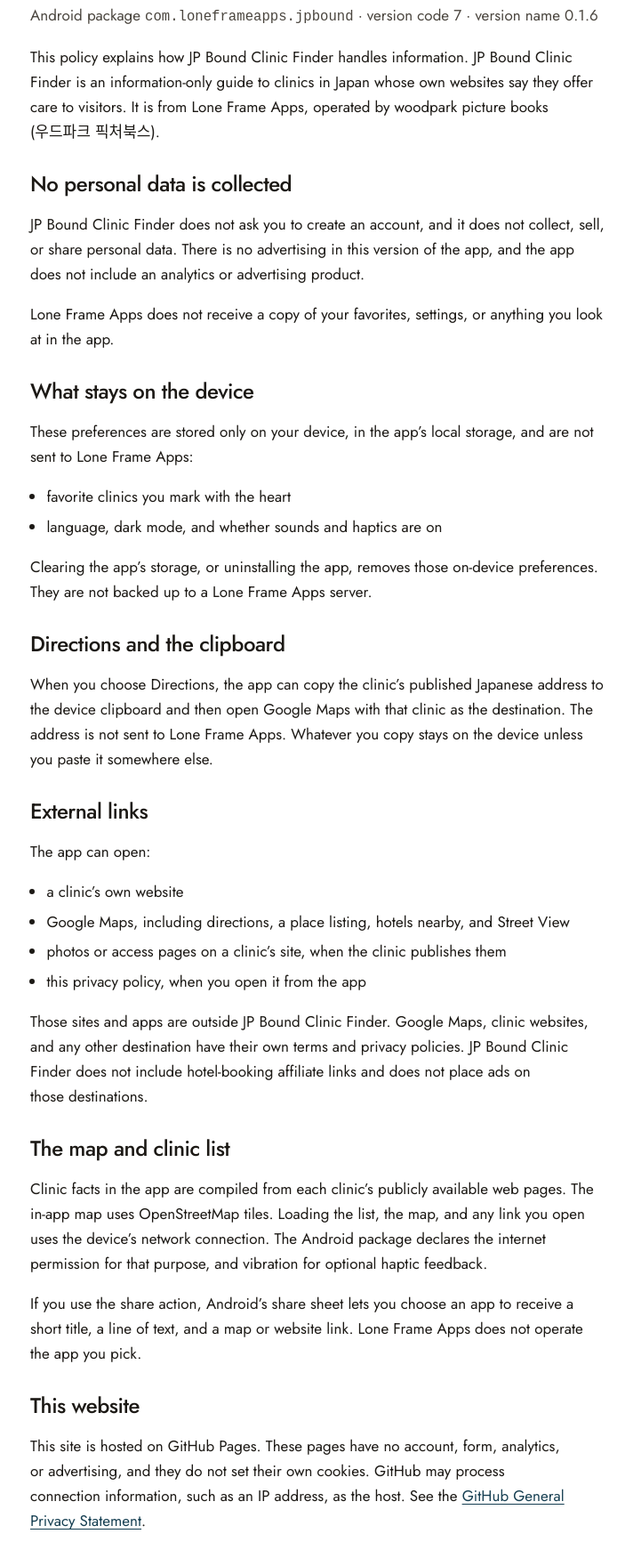
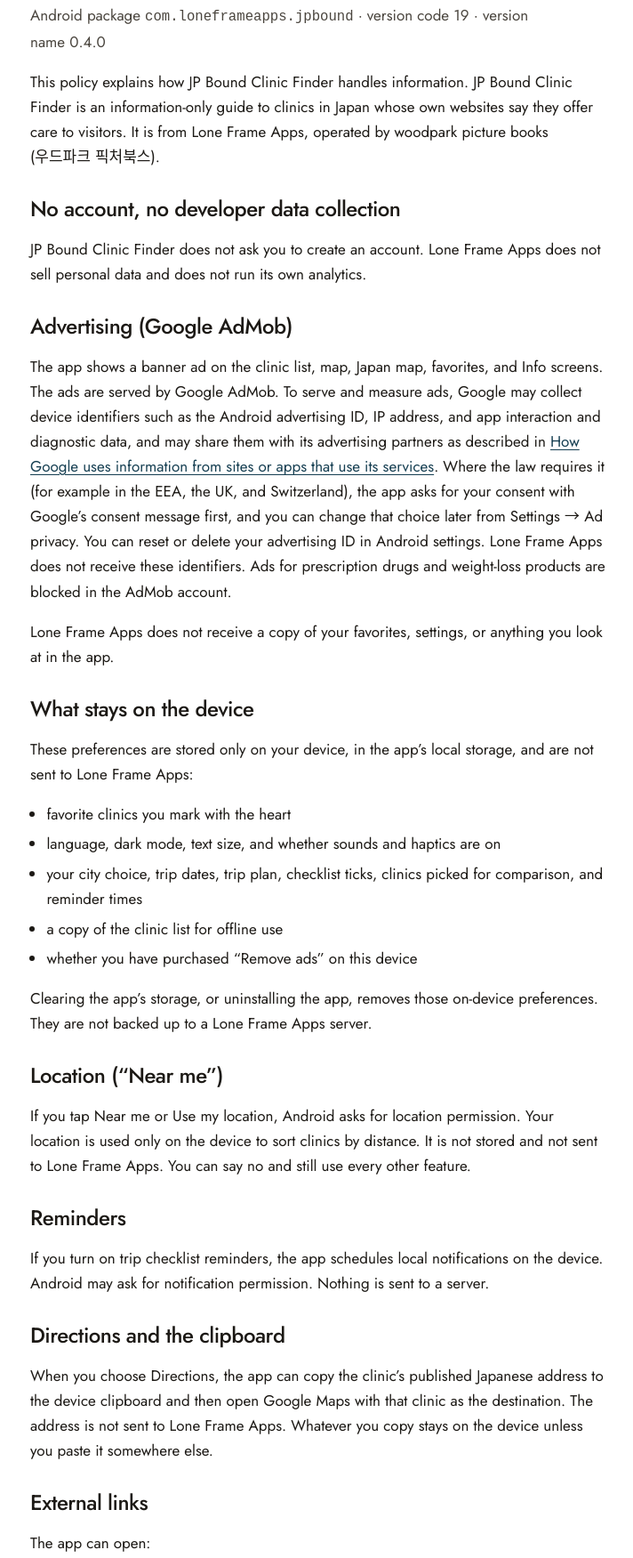
Before and after one commit to loneframeapps/loneframeapps.github.io, a plain HTML site: page jpbound-privacy.html in a window 1280 px wide. Shown: the part 263-2014 px from the top of the page at 89% size, without its empty margins (46-758 px from the left). Drawn offline with Linux system fonts and the light colour scheme.

Commit message:
Update JP Bound Clinic Finder privacy policy for ads and Remove Ads (v0.4.0)

```diff
--- a/jpbound-privacy.html
+++ b/jpbound-privacy.html
@@ -34,21 +34,33 @@
     <article class="prose-inner">
       <p class="kicker">JP Bound Clinic Finder</p>
       <h1>Privacy policy</h1>
-      <p class="meta">Effective date: November 15, 2026</p>
-      <p class="meta">Android package <code>com.loneframeapps.jpbound</code> · version code 7 · version name 0.1.6</p>
+      <p class="meta">Effective date: November 17, 2026</p>
+      <p class="meta">Android package <code>com.loneframeapps.jpbound</code> · version code 19 · version name 0.4.0</p>
       <p>This policy explains how JP Bound Clinic Finder handles information. JP Bound Clinic Finder is an information-only guide to clinics in Japan whose own websites say they offer care to visitors. It is from Lone Frame Apps, operated by woodpark picture books (<span lang="ko">우드파크 픽처북스</span>).</p>
 
-      <h2>No personal data is collected</h2>
-      <p>JP Bound Clinic Finder does not ask you to create an account, and it does not collect, sell, or share personal data. There is no advertising in this version of the app, and the app does not include an analytics or advertising product.</p>
+      <h2>No account, no developer data collection</h2>
+      <p>JP Bound Clinic Finder does not ask you to create an account. Lone Frame Apps does not sell personal data and does not run its own analytics.</p>
+
+      <h2>Advertising (Google AdMob)</h2>
+      <p>The app shows a banner ad on the clinic list, map, Japan map, favorites, and Info screens. The ads are served by Google AdMob. To serve and measure ads, Google may collect device identifiers such as the Android advertising ID, IP address, and app interaction and diagnostic data, and may share them with its advertising partners as described in <a href="https://policies.google.com/technologies/partner-sites">How Google uses information from sites or apps that use its services</a>. Where the law requires it (for example in the EEA, the UK, and Switzerland), the app asks for your consent with Google’s consent message first, and you can change that choice later from Settings → Ad privacy. You can reset or delete your advertising ID in Android settings. Lone Frame Apps does not receive these identifiers. Ads for prescription drugs and weight-loss products are blocked in the AdMob account.</p>
       <p>Lone Frame Apps does not receive a copy of your favorites, settings, or anything you look at in the app.</p>
 
       <h2>What stays on the device</h2>
       <p>These preferences are stored only on your device, in the app’s local storage, and are not sent to Lone Frame Apps:</p>
       <ul>
         <li>favorite clinics you mark with the heart</li>
-        <li>language, dark mode, and whether sounds and haptics are on</li>
+        <li>language, dark mode, text size, and whether sounds and haptics are on</li>
+        <li>your city choice, trip dates, trip plan, checklist ticks, clinics picked for comparison, and reminder times</li>
+        <li>a copy of the clinic list for offline use</li>
+        <li>whether you have purchased “Remove ads” on this device</li>
       </ul>
       <p>Clearing the app’s storage, or uninstalling the app, removes those on-device preferences. They are not backed up to a Lone Frame Apps server.</p>
+
+      <h2>Location (“Near me”)</h2>
+      <p>If you tap Near me or Use my location, Android asks for location permission. Your location is used only on the device to sort clinics by distance. It is not stored and not sent to Lone Frame Apps. You can say no and still use every other feature.</p>
+
+      <h2>Reminders</h2>
+      <p>If you turn on trip checklist reminders, the app schedules local notifications on the device. Android may ask for notification permission. Nothing is sent to a server.</p>
 
       <h2>Directions and the clipboard</h2>
       <p>When you choose Directions, the app can copy the clinic’s published Japanese address to the device clipboard and then open Google Maps with that clinic as the destination. The address is not sent to Lone Frame Apps. Whatever you copy stays on the device unless you paste it somewhere else.</p>
@@ -64,7 +76,7 @@
       <p>Those sites and apps are outside JP Bound Clinic Finder. Google Maps, clinic websites, and any other destination have their own terms and privacy policies. JP Bound Clinic Finder does not include hotel-booking affiliate links and does not place ads on those destinations.</p>
 
       <h2>The map and clinic list</h2>
-      <p>Clinic facts in the app are compiled from each clinic’s publicly available web pages. The in-app map uses OpenStreetMap tiles. Loading the list, the map, and any link you open uses the device’s network connection. The Android package declares the internet permission for that purpose, and vibration for optional haptic feedback.</p>
+      <p>Clinic facts in the app are compiled from each clinic’s publicly available web pages. The in-app map uses OpenStreetMap tiles. Loading the list, the map, and any link you open uses the device’s network connection. The Android package declares the internet permission for that purpose, vibration for optional haptic feedback, location for Near me, notifications for optional reminders, and the advertising ID permission used by Google AdMob.</p>
       <p>If you use the share action, Android’s share sheet lets you choose an app to receive a short title, a line of text, and a map or website link. Lone Frame Apps does not operate the app you pick.</p>
 
       <h2>This website</h2>
@@ -72,7 +84,9 @@
 
       <h2>What the developer receives</h2>
       <p>If you email <a href="mailto:loneframeapps@gmail.com">loneframeapps@gmail.com</a>, that message goes to that mailbox, including whatever you choose to write. We use support emails to respond to your requests. We delete them within 12 months after your request is resolved, unless longer retention is necessary for legal obligations or disputes. You can request earlier deletion by contacting us.</p>
-      <p>Google Play may make ordinary store records available to the developer, such as install or crash figures for the app listing. JP Bound Clinic Finder does not include Play Billing and does not sell in-app products. This policy does not list every field Play Console can show.</p>
+      <h2>Purchases (Google Play Billing)</h2>
+      <p>The app offers an optional one-time in-app purchase, “Remove ads,” that hides banners on this device. Purchases are processed by Google Play Billing, not by Lone Frame Apps. Google handles the payment, and Google may collect purchase information as described in the <a href="https://payments.google.com/payments/apis-secure/u/0/get_legal_document?ldl=en&amp;ldo=0&amp;ldt=privacynotice">Google Payments privacy notice</a> and the <a href="https://policies.google.com/privacy">Google Privacy Policy</a>. Lone Frame Apps can see ordinary Play purchase and order records in Play Console (for example, that a Remove ads purchase was made). We do not receive your full payment card number. The app stores only an on-device flag that ads have been removed, so banners stay hidden. You can use Restore purchase on a new phone to recover a purchase already made on your Google account.</p>
+      <p>Google Play may also make ordinary store records available to the developer, such as install or crash figures for the app listing. This policy does not list every field Play Console can show.</p>
 
       <h2>Changes</h2>
       <p>If this policy changes, the new text will be posted on this page with a new effective date.</p>
```
